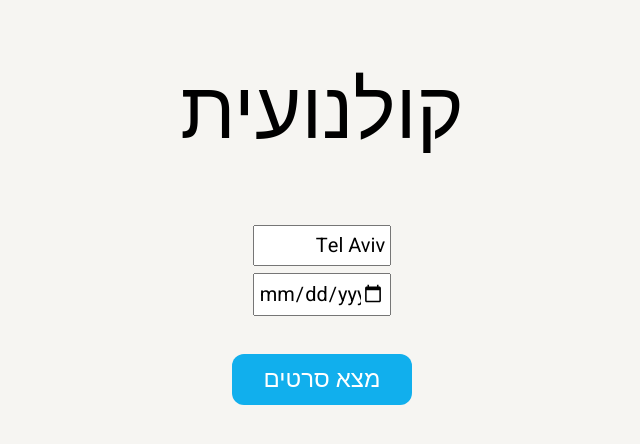
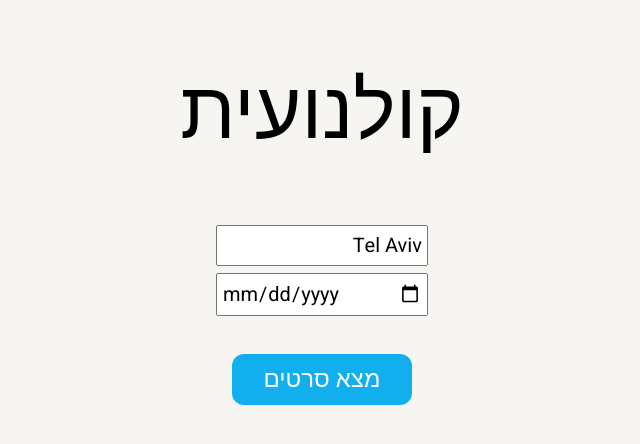
Before and after one commit to nirkog/filmby, a Python web app: template src/server/templates/index.html in a window 1280 px wide. Shown: the top 444 px of the page, without its empty margins (318-958 px from the left). Run offline with Jinja, Linux system fonts and the light colour scheme; the template is opened without the code that fills it: most values are stand-ins (such as "Sample title", 1, 10 or a date in 2020); some libraries are stand-ins or nearby versions.

Commit message:
Updated design a bit

```diff
--- a/src/server/static/css/index.css
+++ b/src/server/static/css/index.css
@@ -1,5 +1,11 @@
+body {
+	margin: 0;
+}
+
 #content {
+	margin: auto;
 	text-align: center;
+	width: 85%;
 }
 
 #main-header {
@@ -9,6 +15,7 @@
 
 #content input {
 	width: 10%;
+	min-width: 200px;
 	margin-bottom: 0.4rem;
 	font-size: 1.25rem;
 	padding: 4px;
@@ -47,6 +54,7 @@
 	flex-flow: row nowrap;
 	text-align: right;
 	padding: 1.5rem;
+	padding-left: 0;
 	background-color: #fafafa;
 	color: black;
 	width: 100%;
--- a/src/server/static/javascript/index.js
+++ b/src/server/static/javascript/index.js
@@ -37,18 +37,20 @@ async function get_films(e) {
 		}
 
 		// Shorten description
-		const CHARACTER_LIMIT = 500;
+		let CHARACTER_LIMIT = 500;
+		console.log(screen.width);
+		if (screen.width < 1300) {
+			CHARACTER_LIMIT = 250;
+		}
+
 		let film_description = films[i].querySelector(".film-description");
 		let film_description_text = film_description.innerHTML;
 		if (film_description_text.length > CHARACTER_LIMIT)	{ // TODO: Limit should probably be relative to screen size
-			console.log("SHORTENING");
-			console.log(films[i].querySelector("h2").innerHTML);
 			let new_description = film_description_text;
 			for (let j = CHARACTER_LIMIT; j < film_description_text.length; j++) {
 				if (film_description_text[j] == ' ') {
 					new_description = film_description_text.slice(0, j);
 					new_description += "...";
-					console.log("FOUND");
 					break;
 				}
 			}
```
